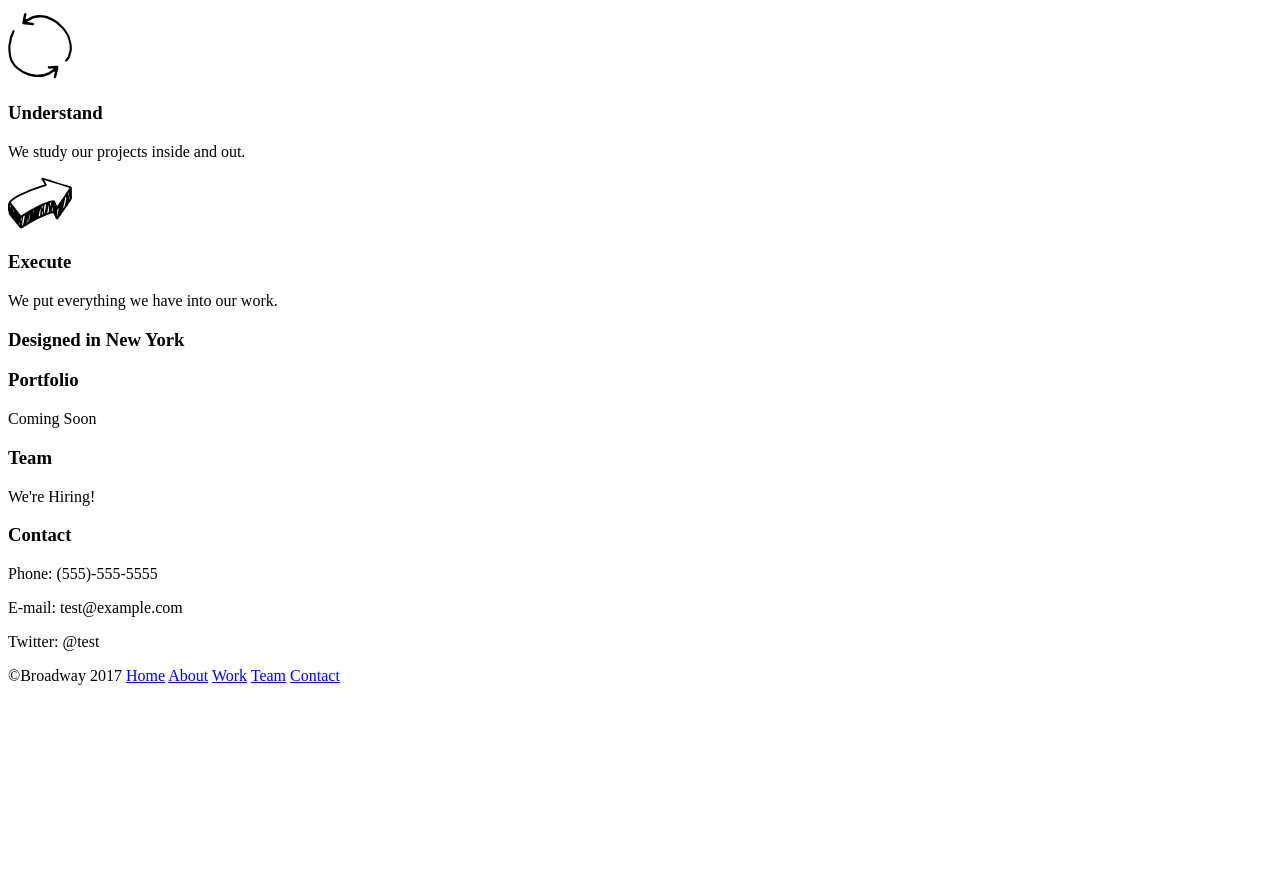
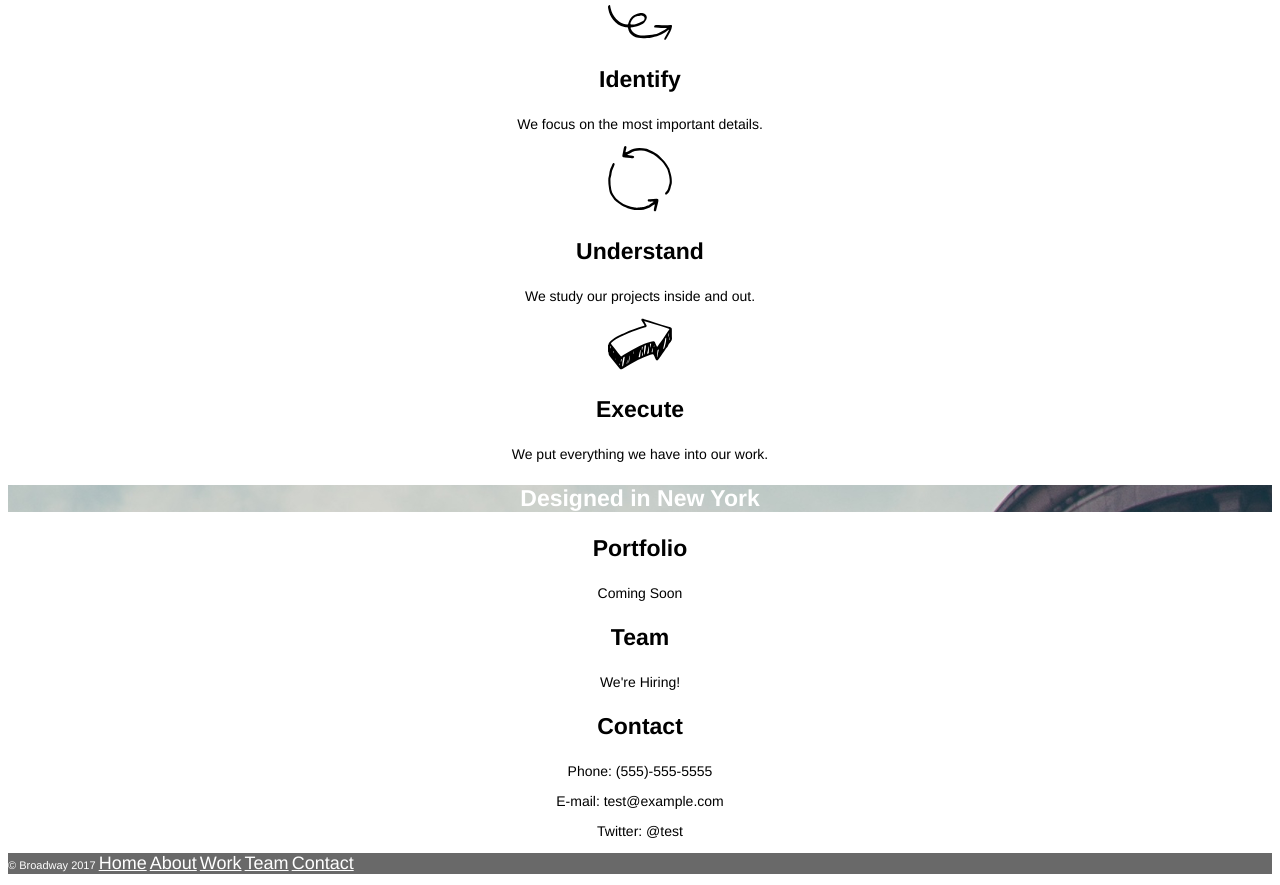
Before and after one commit to ainicheng/broadway, a plain HTML site: page index.html in a window 1280 px wide. Shown: the part 420-1305 px from the top of the page. Before the commit the page ends 1121 px from the top, so only its background shows below. Drawn offline with Linux system fonts and the light colour scheme.

Commit message:
Finish Project

```diff
--- a/index.html
+++ b/index.html
@@ -9,7 +9,7 @@
 
     <!-- Header Section -->
 
-    <div class="header">
+    <div class="background">
       <h1>Broadway Design</h1>
       <p><a href="#">Home</a></p>
       <p><a href="#">Process</a></p>
@@ -35,7 +35,9 @@
 
     <!-- Designed in New York Section -->
 
-    <h3 id="design">Designed in New York</h3>
+    <div class="background">
+      <h3 id="design">Designed in New York</h3>
+    </div>
 
     <h3>Portfolio</h3>
     <p>Coming Soon</p>
@@ -50,12 +52,14 @@
 
     <!-- Footer Section -->
 
-    <p id="footer">&copy;Broadway 2017
-      <span><a href="#top">Home</a></span>
-      <span><a href="#top">About</a></span>
-      <span><a href="#top">Work</a></span>
-      <span><a href="#top">Team</a></span>
-      <span><a href="#top">Contact</a></span></p>
+    <div class="footer">
+      <p id="copyright">&copy; Broadway 2017
+        <a href="#top">Home</a>
+        <a href="#top">About</a>
+        <a href="#top">Work</a>
+        <a href="#top">Team</a>
+        <a href="#top">Contact</a></p>
+    </div>
 
   </body>
 </html>
--- a/resources/css/style.css
+++ b/resources/css/style.css
@@ -0,0 +1,39 @@
+body {
+  text-align: center;
+  font-family: Helvetica;
+}
+
+h1,
+h2,
+h3 {
+  font-weight: bold;
+}
+h1 {
+  font-size: 70px;
+}
+h2 {
+  font-size: 32px;
+}
+h3 {
+  font-size: 23px;
+}
+p {
+  font-size: 14px;
+}
+a {
+  font-size: 18px;
+  color: white;
+}
+
+.background {
+  background-image: url('../images/the-flatiron-building.png');
+  color: white;
+}
+.footer {
+  background-color: dimgray;
+  color: white;
+  text-align: left;
+}
+#copyright {
+  font-size: 11px;
+}
```
